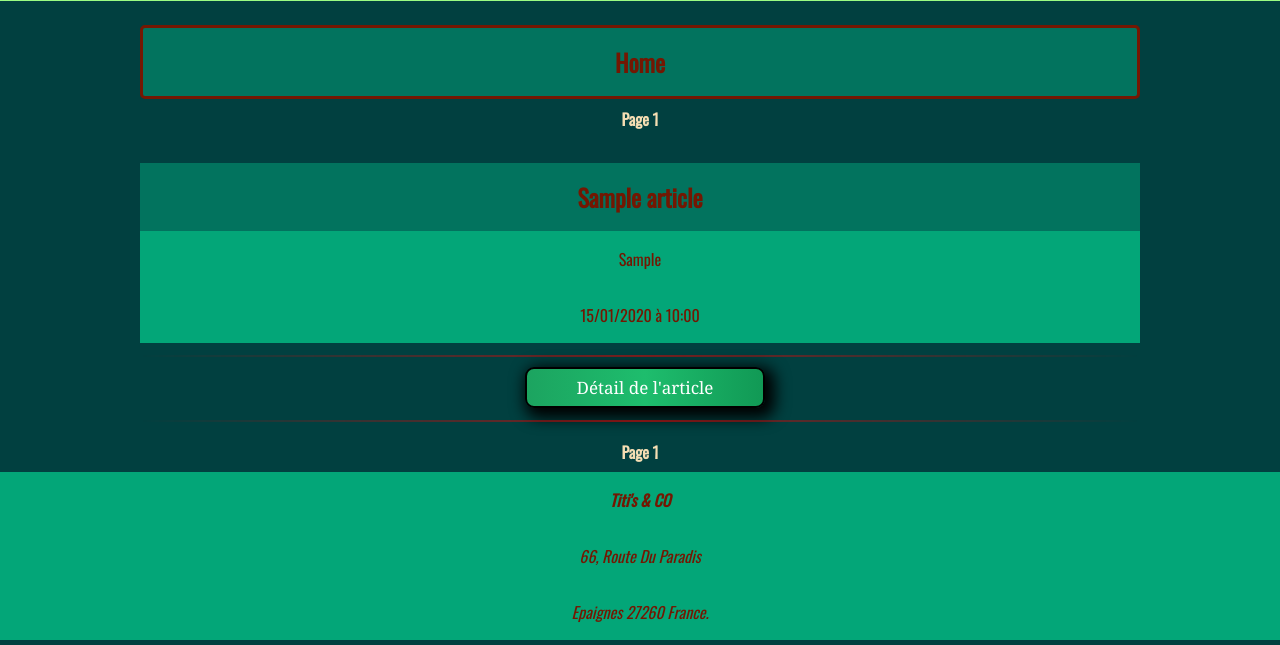
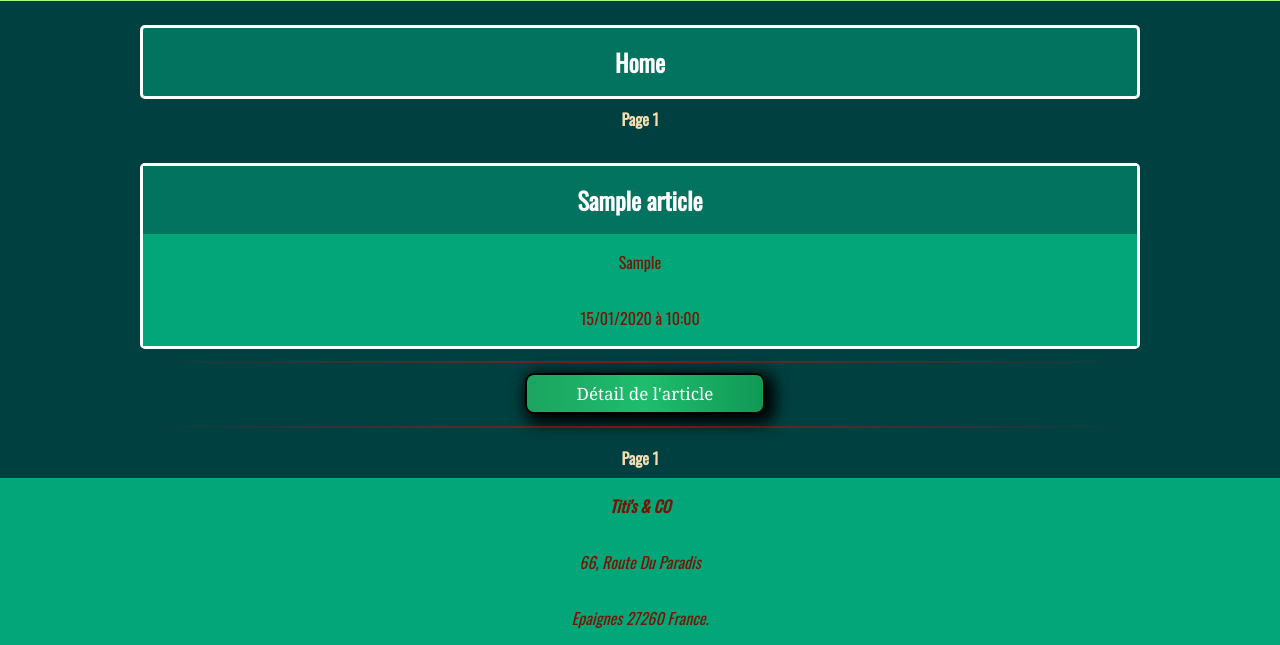
Before and after one commit to titiviking27/proxi_services, a PHP site: page / in a window 1280 px wide. Shown: the part 420-1065 px from the top of the page. Run offline with PHP 8.4, Linux system fonts and the light colour scheme; tables that the repository leaves empty hold one stand-in row (values such as "Sample post"); a stand-in replaces the project's code that opens the database connection.

Commit message:
maj25 modif style front-end

```diff
--- a/asset/css/style.css
+++ b/asset/css/style.css
@@ -21,7 +21,7 @@ body {
 h1 {
   text-align: center;
   padding: 1rem;
-  color: #731702;
+  color: white;
   background-color: #02735e;
 }
 p {
@@ -302,9 +302,15 @@ label {
   border: 2px solid black;
   display: inline-block;
   margin: .5rem;
+  text-align: center;
 }
 
 h4.paginator {
   padding: 0.5rem;
   color: wheat;
+  text-align: center;
 }
+.border {
+  border: 3px white solid;
+  border-radius: 5px;
+}
--- a/index.php
+++ b/index.php
@@ -57,20 +57,20 @@ include('inc/header.php');
         <?php foreach ($blog_articles as $blog_article) { ?>
             <?php if ($blog_article['status'] == 'publish') { ?>
                 <br>
-                <h1 class="article_title"><?php echo $blog_article['title'] ?></h1>
-                <p><?php echo $blog_article['pseudo'] ?></p>
-                <p><?= date('d/m/Y à H:i', strtotime($blog_article['created_at'])); ?></p>
+                <div class="border">
+                    <h1 class="article_title"><?php echo $blog_article['title'] ?></h1>
+                    <p><?php echo $blog_article['pseudo'] ?></p>
+                    <p><?= date('d/m/Y à H:i', strtotime($blog_article['created_at'])); ?></p>
+                </div>
                 <hr class="hr-text">
                 <a class="details" href="single.php?id=<?= $blog_article['id'] ?>">Détail de l'article</a>
                 <hr class="hr-text">
-
         <?php }
         }
         ?>
-
+    </div>
         <h4 class="paginator">Page <?= $currentPage; ?></h4>
         <span class="paginator"><?= $paginator; ?></span>
-    </div>
 </section>
 <?php
 include('inc/footer.php');
```
